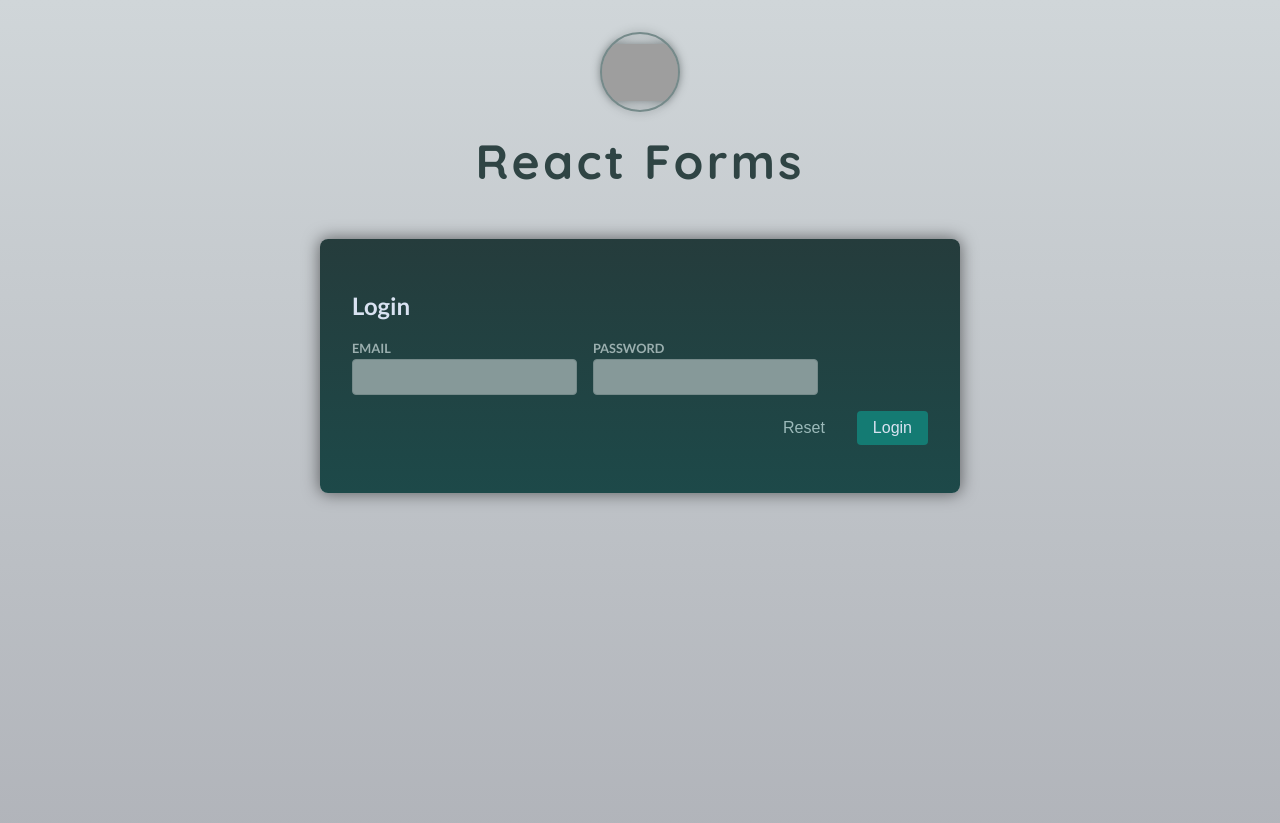
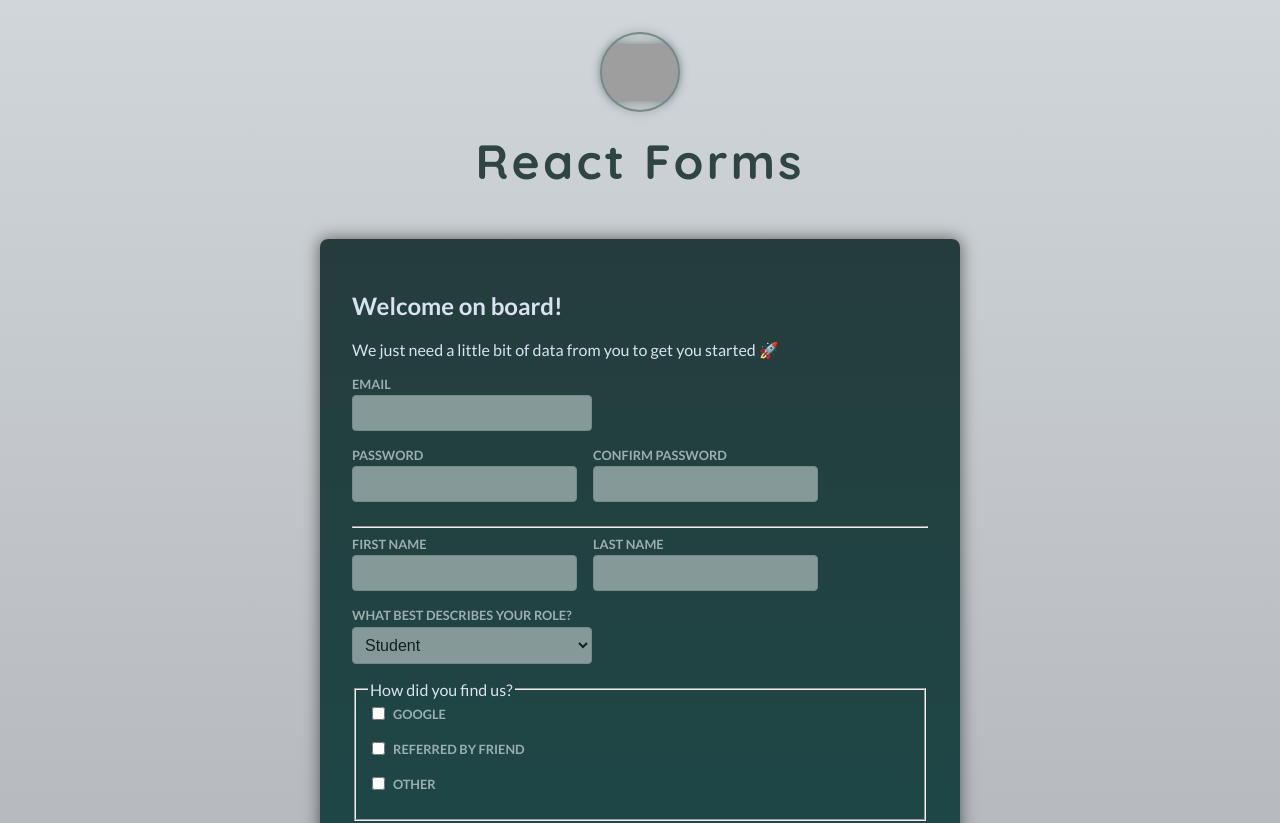
Before and after one commit to Jon-Felipe/Forms-React, a React (Vite) app: page / in a window 1280 px wide. Shown: the top 823 px of the page. Built offline with nearby package versions, Linux system fonts and the light colour scheme; grey boxes are pictures that could not be loaded.

Commit message:
getting values via form data and native browser apis

```diff
--- a/src/App.jsx
+++ b/src/App.jsx
@@ -1,12 +1,12 @@
 // components
 import Header from './components/Header';
-import Login from './components/Login';
+import Signup from './components/Signup';
 function App() {
   return (
     <>
       <Header />
       <main>
-        <Login />
+        <Signup />
       </main>
     </>
   );
--- /dev/null
+++ b/src/components/Signup.jsx
@@ -0,0 +1,107 @@
+export default function Signup() {
+  function handleSubmit(e) {
+    e.preventDefault();
+
+    const fd = new FormData(e.target);
+    const acquisitionChannel = fd.getAll('acquisition');
+    const data = Object.fromEntries(fd.entries());
+    data.acquisition = acquisitionChannel;
+  }
+
+  return (
+    <form onScroll={handleSubmit}>
+      <h2>Welcome on board!</h2>
+      <p>We just need a little bit of data from you to get you started 🚀</p>
+
+      <div className='control'>
+        <label htmlFor='email'>Email</label>
+        <input id='email' type='email' name='email' />
+      </div>
+
+      <div className='control-row'>
+        <div className='control'>
+          <label htmlFor='password'>Password</label>
+          <input id='password' type='password' name='password' />
+        </div>
+
+        <div className='control'>
+          <label htmlFor='confirm-password'>Confirm Password</label>
+          <input
+            id='confirm-password'
+            type='password'
+            name='confirm-password'
+          />
+        </div>
+      </div>
+
+      <hr />
+
+      <div className='control-row'>
+        <div className='control'>
+          <label htmlFor='first-name'>First Name</label>
+          <input type='text' id='first-name' name='first-name' />
+        </div>
+
+        <div className='control'>
+          <label htmlFor='last-name'>Last Name</label>
+          <input type='text' id='last-name' name='last-name' />
+        </div>
+      </div>
+
+      <div className='control'>
+        <label htmlFor='phone'>What best describes your role?</label>
+        <select id='role' name='role'>
+          <option value='student'>Student</option>
+          <option value='teacher'>Teacher</option>
+          <option value='employee'>Employee</option>
+          <option value='founder'>Founder</option>
+          <option value='other'>Other</option>
+        </select>
+      </div>
+
+      <fieldset>
+        <legend>How did you find us?</legend>
+        <div className='control'>
+          <input
+            type='checkbox'
+            id='google'
+            name='acquisition'
+            value='google'
+          />
+          <label htmlFor='google'>Google</label>
+        </div>
+
+        <div className='control'>
+          <input
+            type='checkbox'
+            id='friend'
+            name='acquisition'
+            value='friend'
+          />
+          <label htmlFor='friend'>Referred by friend</label>
+        </div>
+
+        <div className='control'>
+          <input type='checkbox' id='other' name='acquisition' value='other' />
+          <label htmlFor='other'>Other</label>
+        </div>
+      </fieldset>
+
+      <div className='control'>
+        <label htmlFor='terms-and-conditions'>
+          <input type='checkbox' id='terms-and-conditions' name='terms' />I
+          agree to the terms and conditions
+        </label>
+      </div>
+
+      <p className='form-actions'>
+        <button type='reset' className='button button-flat'>
+          Reset
+        </button>
+        <button type='submit' className='button'>
+          Sign up
+        </button>
+      </p>
+    </form>
+  );
+}
```
